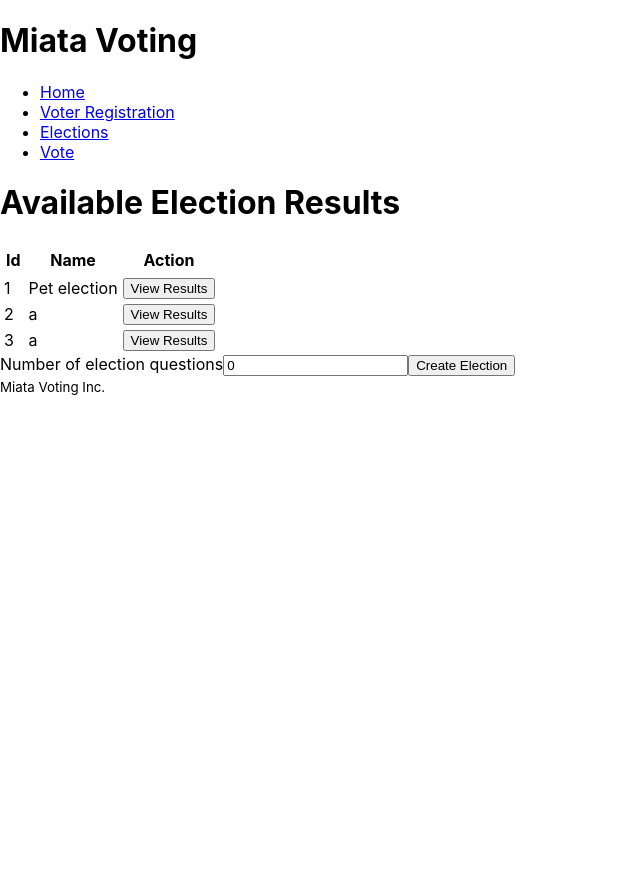
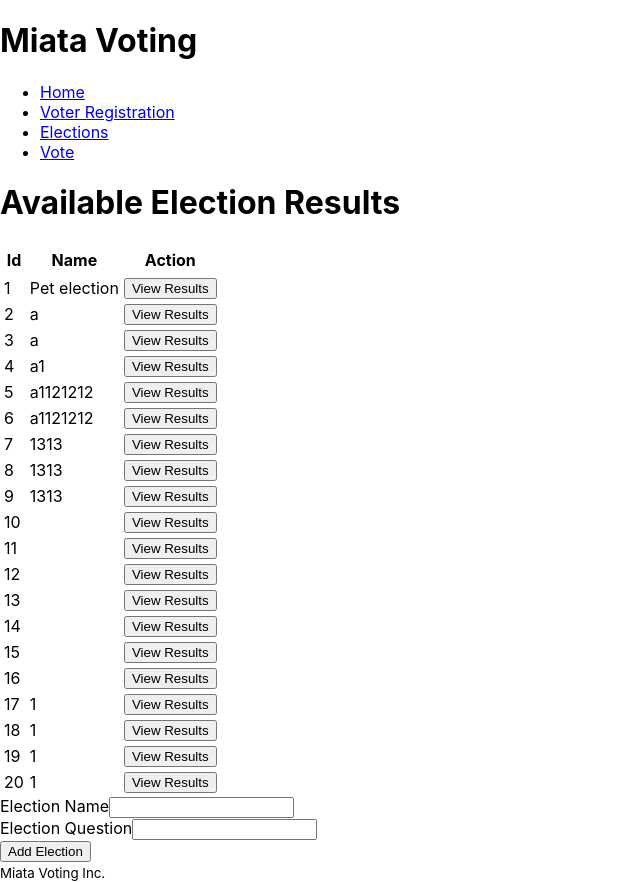
Before and after one commit to srinivaskommu/miata-voting, a React (Create React App) app: page /elections in a window 1280 px wide. Shown: the whole page, without its empty margins (0-640 px from the left). Before the commit the page ends 800 px from the top, so only its background shows below. Built offline with nearby package versions, Linux system fonts and the light colour scheme; data requests are answered from the project's data file.

Commit message:
Removed number of questions flow

```diff
--- a/db.json
+++ b/db.json
@@ -40,6 +40,176 @@
         }
       ],
       "id": 3
+    },
+    {
+      "name": "a1",
+      "questions": [
+        {
+          "id": 1,
+          "title": "v1"
+        }
+      ],
+      "id": 4
+    },
+    {
+      "name": "a1121212",
+      "questions": [
+        {
+          "id": 1,
+          "title": "v1"
+        }
+      ],
+      "id": 5
+    },
+    {
+      "name": "a1121212",
+      "questions": [
+        {
+          "id": 1,
+          "title": "v1"
+        }
+      ],
+      "id": 6
+    },
+    {
+      "name": "1313",
+      "questions": [
+        {
+          "id": 1,
+          "title": ""
+        }
+      ],
+      "id": 7
+    },
+    {
+      "name": "1313",
+      "questions": [
+        {
+          "id": 1,
+          "title": ""
+        }
+      ],
+      "id": 8
+    },
+    {
+      "name": "1313",
+      "questions": [
+        {
+          "id": 1,
+          "title": ""
+        }
+      ],
+      "id": 9
+    },
+    {
+      "name": "",
+      "questions": [
+        {
+          "id": 1,
+          "title": "afadfafafaf"
+        }
+      ],
+      "id": 10
+    },
+    {
+      "name": "",
+      "questions": [
+        {
+          "id": 1,
+          "title": "afadfafafaf"
+        }
+      ],
+      "id": 11
+    },
+    {
+      "name": "",
+      "questions": [
+        {
+          "id": 1,
+          "title": "afadfafafaf"
+        }
+      ],
+      "id": 12
+    },
+    {
+      "name": "",
+      "questions": [
+        {
+          "id": 1,
+          "title": "afadfafafaf"
+        }
+      ],
+      "id": 13
+    },
+    {
+      "name": "",
+      "questions": [
+        {
+          "id": 1,
+          "title": ""
+        }
+      ],
+      "id": 14
+    },
+    {
+      "name": "",
+      "questions": [
+        {
+          "id": 1,
+          "title": ""
+        }
+      ],
+      "id": 15
+    },
+    {
+      "name": "",
+      "questions": [
+        {
+          "id": 1,
+          "title": ""
+        }
+      ],
+      "id": 16
+    },
+    {
+      "name": "1",
+      "questions": [
+        {
+          "id": 1,
+          "title": "2"
+        }
+      ],
+      "id": 17
+    },
+    {
+      "name": "1",
+      "questions": [
+        {
+          "id": 1,
+          "title": "2"
+        }
+      ],
+      "id": 18
+    },
+    {
+      "name": "1",
+      "questions": [
+        {
+          "id": 1,
+          "title": "2"
+        }
+      ],
+      "id": 19
+    },
+    {
+      "name": "1",
+      "questions": [
+        {
+          "id": 1,
+          "title": "2"
+        }
+      ],
+      "id": 20
     }
   ],
   "ballots": [
--- a/src/components/ElectionQuestionForm.tsx
+++ b/src/components/ElectionForm.tsx
@@ -1,7 +1,7 @@
 import React, {ChangeEvent, useState} from "react";
 import {NewElection} from "../models/elections";
 
-export type ElectionQuestionFormProps = {
+export type ElectionFormProps = {
     numQuestions: number,
     onAddElection: (newElection: NewElection) => void,
     onClose: () => void,
@@ -9,16 +9,12 @@ export type ElectionQuestionFormProps = {
 }
 
 
-export function ElectionQuestionForm(props: ElectionQuestionFormProps) {
+export function ElectionForm(props: ElectionFormProps) {
     const [electionQuestionForm, setElectionQuestionForm] = useState({
         numberOfQuestions: 0,
         name: "",
-        question: ""
+        question: "",
     });
-
-    const createElection = () => {
-        props.onCreateElection(electionQuestionForm.numberOfQuestions);
-    }
 
     const addElection = () => {
         const tempQuestions = {id: 1, title: electionQuestionForm.question}
@@ -40,18 +36,6 @@ export function ElectionQuestionForm(props: ElectionQuestionFormProps) {
     console.log(props.numQuestions);
     console.log("name: " + electionQuestionForm.name);
     return (<>
-        {props.numQuestions < 1 && <div>
-            <label htmlFor="question-number-input">Number of election questions</label>
-            <input
-                type="text"
-                id="question-number-input"
-                name="numberOfQuestions"
-                value={electionQuestionForm.numberOfQuestions}
-                onChange={change}>
-            </input>
-            <button type="button" onClick={() => props.onCreateElection(electionQuestionForm.numberOfQuestions)}>Create Election</button>
-        </div>}
-        {props.numQuestions > 0 &&
             <div>
             <form>
                 <div>
@@ -77,6 +61,5 @@ export function ElectionQuestionForm(props: ElectionQuestionFormProps) {
             </form>
             <button type="button" onClick={addElection}>Add Election</button>
             </div>
-        }
         </>);
 }
--- a/src/containers/ElectionFormContainer.tsx
+++ b/src/containers/ElectionFormContainer.tsx
@@ -7,7 +7,7 @@ import {
     createCloseElectionRequestAction, createCreateElectionRequestAction,
     refreshElections
 } from "../actions/electionsAction";
-import {ElectionQuestionForm} from "../components/ElectionQuestionForm";
+import {ElectionForm} from "../components/ElectionForm";
 
 export function ElectionFormContainer() {
     const stateProps = useSelector((state: MiataVotingState) => {
@@ -29,5 +29,5 @@ export function ElectionFormContainer() {
     useEffect(() => {
         refreshElections()(dispatch);
     }, [dispatch]);
-    return <ElectionQuestionForm {...stateProps} {...boundActionProps}/>
+    return <ElectionForm {...stateProps} {...boundActionProps}/>
 }
```
